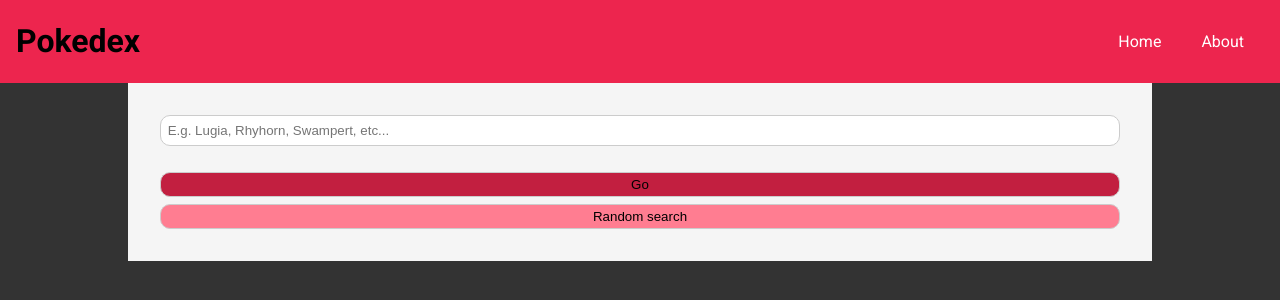
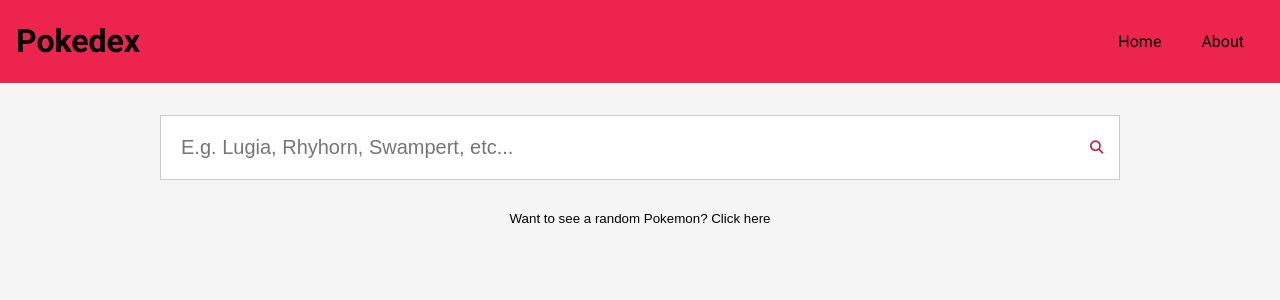
Before and after one commit to VincentLabor/pokedexer, a React (Create React App) app: page / in a window 1280 px wide. Shown: the top 300 px of the page. Built offline with nearby package versions, Linux system fonts and the light colour scheme; the HTML template or start-up script is replaced by a standard one.

Commit message:
Fixed data entry retrieval and css

```diff
--- a/src/App.css
+++ b/src/App.css
@@ -8,10 +8,75 @@
   height: 100%;
 }
 
+input {
+  outline: none;
+  background: white;
+}
+
+input:-webkit-autofill,
+input:-webkit-autofill:hover,
+input:-webkit-autofill:focus,
+textarea:-webkit-autofill,
+textarea:-webkit-autofill:hover,
+textarea:-webkit-autofill:focus,
+select:-webkit-autofill,
+select:-webkit-autofill:hover,
+select:-webkit-autofill:focus {
+
+  -webkit-text-fill-color: black;
+  -webkit-box-shadow: 0 0 0px 1000px white inset;
+  transition: background-color 5000s ease-in-out 0s;
+}
+
+@-webkit-keyframes autofill {
+  to {
+      color: #666;
+      background: transparent;
+  }
+}
+
+input:-webkit-autofill {
+  -webkit-animation-name: autofill;
+  -webkit-animation-fill-mode: both;
+}
+
+button {
+  outline: none;
+}
+
 .cursorPointer {
   cursor: pointer;
 }
 
+.clearBorder {
+  border: 0px;
+}
+
+/* Colors */
+.blackText {
+  color: black;
+}
+
+.brightRed {
+  background: #c21f40;
+}
+
+.silver {
+  background: silver;
+}
+
+.fullHeight {
+  height: 100%;
+  max-height: 100%;
+}
+
+.redText {
+  color: #c21f40;
+}
+
+.whiteBackground {
+  background: white;
+}
 /* Styles for the next and previous pokemon */
 
 .prev:hover {
@@ -26,14 +91,22 @@
   float: right;
 }
 
+.flex1line {
+  text-align: center;
+  display: flex;
+  justify-content: center;
+}
 
+.whiteText {
+  color: white;
+}
 
 body {
   font-family: "Roboto", sans-serif;
   font-size: 1rem;
   line-height: 1.6;
   color: black;
-  background: #333;
+  background: whitesmoke;
   height: 100%;
 }
 
@@ -88,7 +161,6 @@
 }
 
 .nav a {
-  color: #fff;
   padding: 0.45rem 1rem;
   margin: 0 0.25rem;
 }
@@ -106,51 +178,67 @@
 }
 
 .pkSearch {
-  display: flex;
-  flex-direction: column;
+}
+
+.shorterWidth {
+  width: 65%;
+  max-width: 100%;
+}
+
+.smallWidth{
+  width: 20%;
 }
 
 .search {
   width: 100%;
-  padding: 0.5em;
+  padding: 1em;
   display: block;
   border: 1px solid #ccc;
-  border-radius: 10px;
-  margin-bottom: 2em;
+  border-right: 0px;
+}
+
+.rightBorder {
+  border-top: 1px solid #ccc;
+  border-bottom: 1px solid #ccc;
+  border-right: 1px solid #ccc;
+}
+
+.inputTextSize {
+  font-size: 20px;
 }
 
 .goSubmit {
-  border-radius: 10px;
-  border: 1px solid #ccc;
-  background: #c21f40;
-  padding: 0.3em;
+  width: 5%;
+  max-width: 30%;
+  font-weight: bold;
 }
 
-.goSubmit:hover {
-  background: #ed254e;
+.hideOutline {
+  outline: none;
 }
 
-.randomizer{
-  width: 100%;
-  border-radius: 10px;
-  border: 1px solid #ccc;
-  background: #ff7d91;
-  padding: 0.3em;
-  margin-top: 0.5em;
+.submitBtn {
+  background: #f5f5f5;
 }
 
-.randomizer:hover{
-  background: #c21f40;
+.randomizer {
+  width: 100%;
+  background-color: inherit;
+  padding: 0.3em;
+  margin-top: 2em;
 }
 
-.removeContent {
+/* .randomizer:hover {
+  background: #c21f40;
+} */
+
+/* .removeContent {
   width: 100%;
-  border-radius: 10px;
   border: 1px solid #ccc;
   background: #f4fffd;
   padding: 0.3em;
   margin-top: 0.5em;
-}
+} */
 
 .removeContent:hover {
   background: #f5f5f5;
@@ -401,6 +489,11 @@
     width: 5em;
   }
 
+  .goSubmit{
+    width: 30%;
+    max-width: 100%;
+  }
+
   .hideOnSmall {
     display: none !important;
   }
--- a/src/components/context/pokemon/PokemonState.js
+++ b/src/components/context/pokemon/PokemonState.js
@@ -244,7 +244,7 @@
     const res = await axios.get(
       `https://pokeapi.co/api/v2/pokemon-species/${pkmn}/`
     );
-    for (let i = 0; i < 5; i++) {
+    for (let i = 0; i < 8; i++) {
       //When you use a for loop or a for each, this only displays the last entry available.
       if (res.data.flavor_text_entries[i].language.name === "en") {
         dispatch({
--- a/src/components/layout/Navbar.js
+++ b/src/components/layout/Navbar.js
@@ -15,10 +15,10 @@
       <div className="nav pd-1">
         <h1 onClick={reset} className="cursorPointer">Pokedex</h1>
         <ul>
-          <li onClick={reset} className="cursorPointer">
+          <li onClick={reset} className="cursorPointer blackText">
             <Link to="/">Home</Link>
           </li>
-          <li className="cursorPointer">
+          <li className="cursorPointer blackText">
             <Link to="/about">About</Link>
           </li>
         </ul>
--- a/src/components/layout/Search.js
+++ b/src/components/layout/Search.js
@@ -17,11 +17,11 @@
     getEvolutions,
     error,
     clearAll,
-    pokemon
+    pokemon,
   } = pokemonContext;
   // const {setAlert} = alertContext;
 
-  const onChange = e => {
+  const onChange = (e) => {
     setPkmn(e.target.value);
   };
 
@@ -30,9 +30,8 @@
     clearAll();
   };
 
-  const randomized = ()=>{
-
-    const pkmn = Math.floor(Math.random()*800) + 1;
+  const randomized = () => {
+    const pkmn = Math.floor(Math.random() * 800) + 1;
 
     try {
       clearAll();
@@ -44,11 +43,11 @@
       getEvolutions(pkmn);
       setPkmn("");
     } catch (error) {
-      console.log(error)
+      console.log(error);
     }
-  }
+  };
 
-  const onSubmit = e => {
+  const onSubmit = (e) => {
     e.preventDefault(); //Prevents a new page from opening.
     try {
       searchPokemon(pkmn.toLowerCase());
@@ -71,29 +70,40 @@
   };
 
   return (
-    <div>
-      <form onSubmit={onSubmit} className="pkSearch">
+    <div classname="">
+      <form onSubmit={onSubmit} className="flex1line">
         <input
           type="text"
           name="pkmn"
           value={pkmn}
           onChange={onChange}
           placeholder="E.g. Lugia, Rhyhorn, Swampert, etc..."
-          className="search"
+          className="search inputTextSize"
           required
         />
-        <input type="submit" value="Go" className="goSubmit" />
+        <button
+          type="submit"
+          className="goSubmit hideOutline clearBorder whiteText brightRed cursorPointer whiteBackground rightBorder"
+        >
+          <i class="fas fa-search redText"></i>
+        </button>
+
+        {pokemon !== "" ? (
+          <button
+            className="goSubmit clearBorder brightRed cursorPointer "
+            onClick={onClick}
+          >
+            Clear
+          </button>
+        ) : null}
       </form>
 
-      <button className="randomizer" onClick={randomized}>
-          Random search
-        </button>
-
-      {pokemon !== "" ? (
-        <button className="removeContent" onClick={onClick}>
-          Clear
-        </button>
-      ) : null}
+      <button
+        className="randomizer clearBorder cursorPointer smallWidth"
+        onClick={randomized}
+      >
+        Want to see a random Pokemon? Click here
+      </button>
     </div>
   );
 };
--- a/src/components/pokemon/nextPokemon/NextPokemon.js
+++ b/src/components/pokemon/nextPokemon/NextPokemon.js
@@ -45,7 +45,7 @@
           <div onClick={previousPage} className="cursorPointer prev">
 
             <strong className="smallTextMobile">
-              <p>Previous</p>
+              <p className="redText">Previous</p>
               <p>
                 #{prevPokeId} {prevPokemonName}
               </p>
@@ -55,7 +55,7 @@
           </div>
           <div onClick={nextPage} className="cursorPointer next ">
             <strong className="smallTextMobile">
-              <p className="alignRight">Next</p>
+              <p className="alignRight redText">Next</p>
               <p className="alignRight">
                 #{nextPokeId} {nextPokemonName}
               </p>
```
